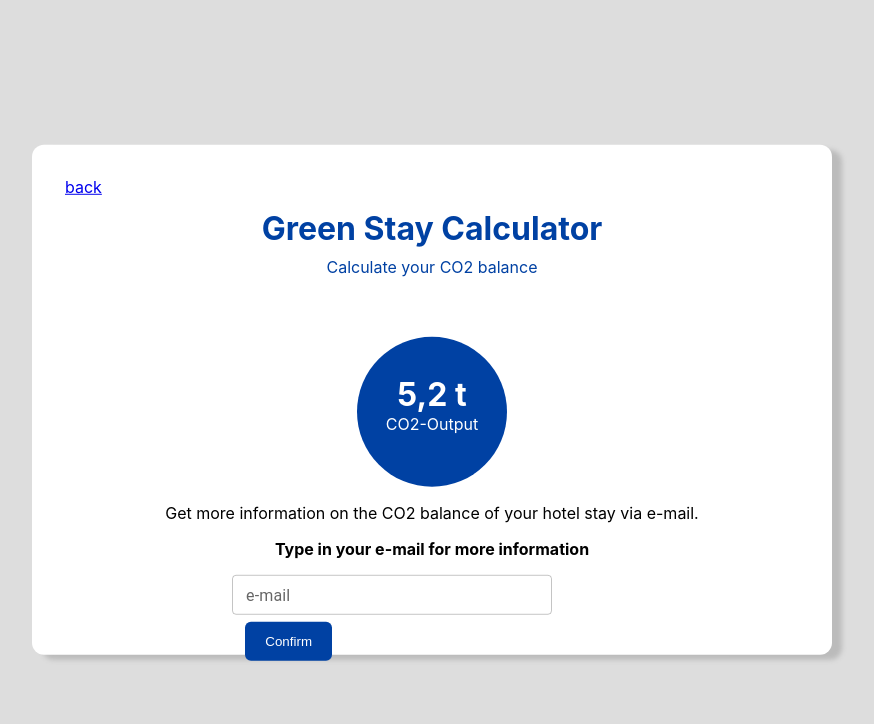
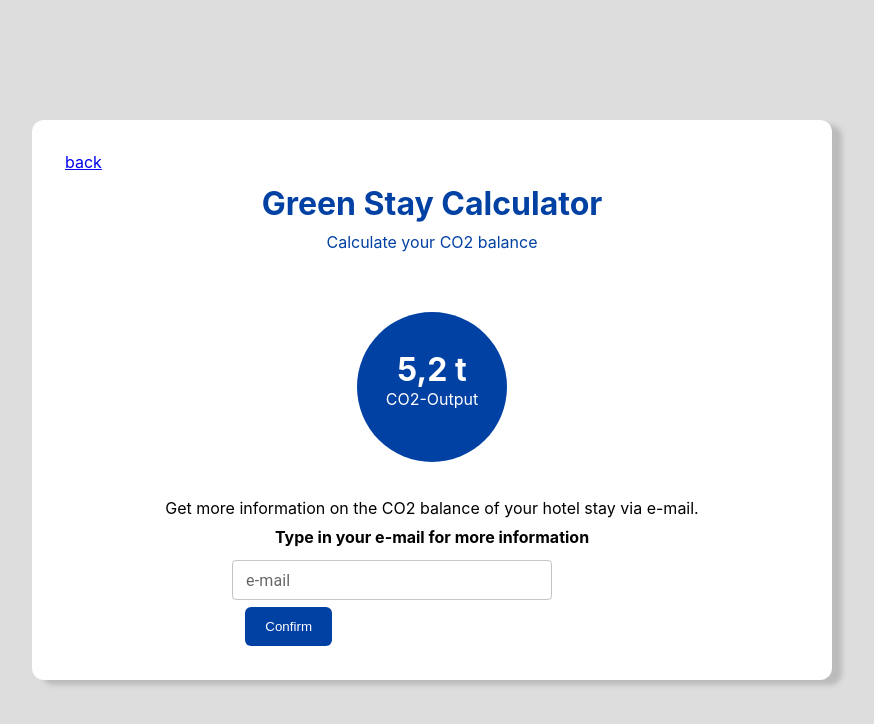
Before and after one commit to LordHabicht/green-stay-calculator, a React (Create React App) app in the folder green-stay-calculator-app/: page /result in a window 1280 px wide. Shown: the top 724 px of the page, without its empty margins (288-1162 px from the left). Built offline with nearby package versions, Linux system fonts and the light colour scheme.

Commit message:
continued development 2

```diff
--- a/green-stay-calculator-app/src/App.tsx
+++ b/green-stay-calculator-app/src/App.tsx
@@ -23,7 +23,7 @@ const Wrapper = styled.div`
   left: 25%;
   transform: translateY(-50%);
   border-radius: 12px;
-  padding: 2em 5em 5em  5em;
+  padding: 2em 5em 2.5em 5em;
   box-shadow: 10px 5px 5px #BBB;
   `
 
--- a/green-stay-calculator-app/src/pages/ResultPage.tsx
+++ b/green-stay-calculator-app/src/pages/ResultPage.tsx
@@ -49,6 +49,14 @@ const TextFieldWrapper = styled.div`
     width:320px;
     display: inline-block;
 `
+const TextWrapper = styled.div`
+    line-height: .8;
+    margin-top: 2.5em;
+    margin-bottom: 1em;
+`
+const Spacer = styled.div`
+    height: 5em;
+`
 
 type PageProps = {
     id: number;
@@ -66,14 +74,17 @@ export const ResultPage: FC<PageProps> = ({ id }): ReactElement => {
             <StyledLink to="/">back</StyledLink>
             <Header />
             <ResultComponent />
-            <Label>Get more information on the CO2 balance of your hotel stay via e-mail.</Label>
-            <FatLabel>Type in your e-mail for more information</FatLabel>
+            <TextWrapper>
+                <Label>Get more information on the CO2 balance of your hotel stay via e-mail.</Label>
+                <FatLabel>Type in your e-mail for more information</FatLabel>
+            </TextWrapper>
             <Footer>
                 <TextFieldWrapper>
                     <StyledTextField id="outlined-basic" label="e-mail" variant="outlined" size="small" fullWidth />
                 </TextFieldWrapper>
                 <StyledButton onClick={() => buttonClicked()}>Confirm</StyledButton>
             </Footer>
+            <Spacer />
         </div>
     )
 };
```
